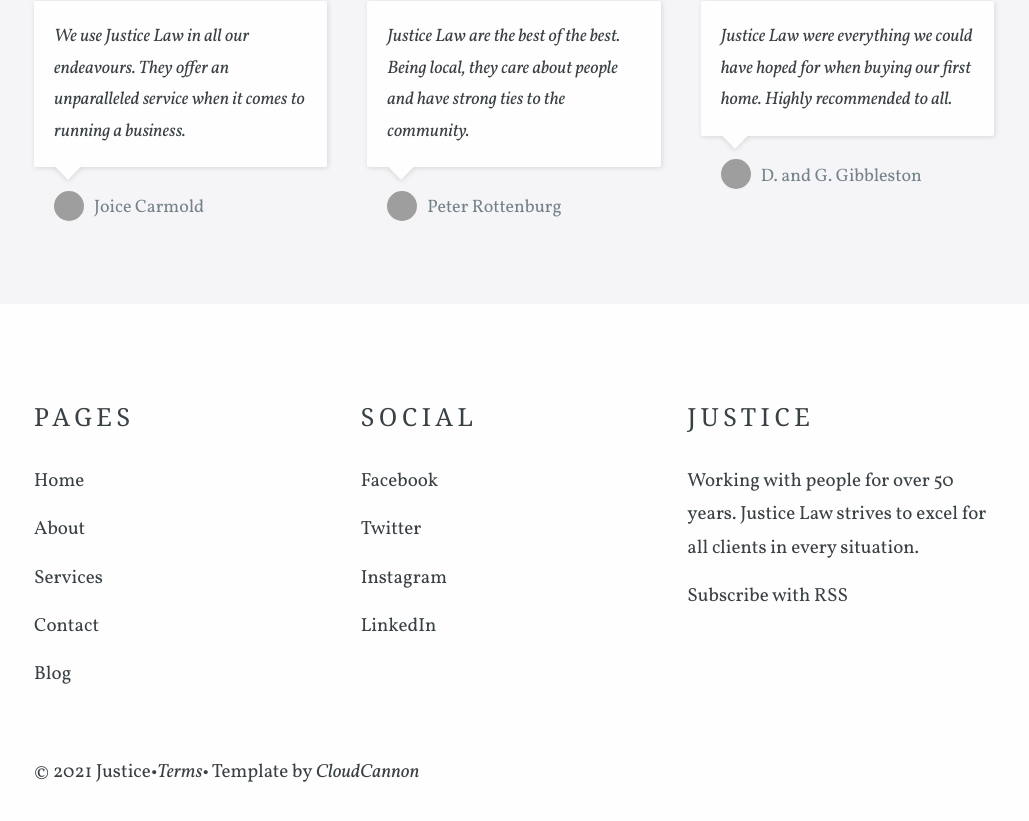
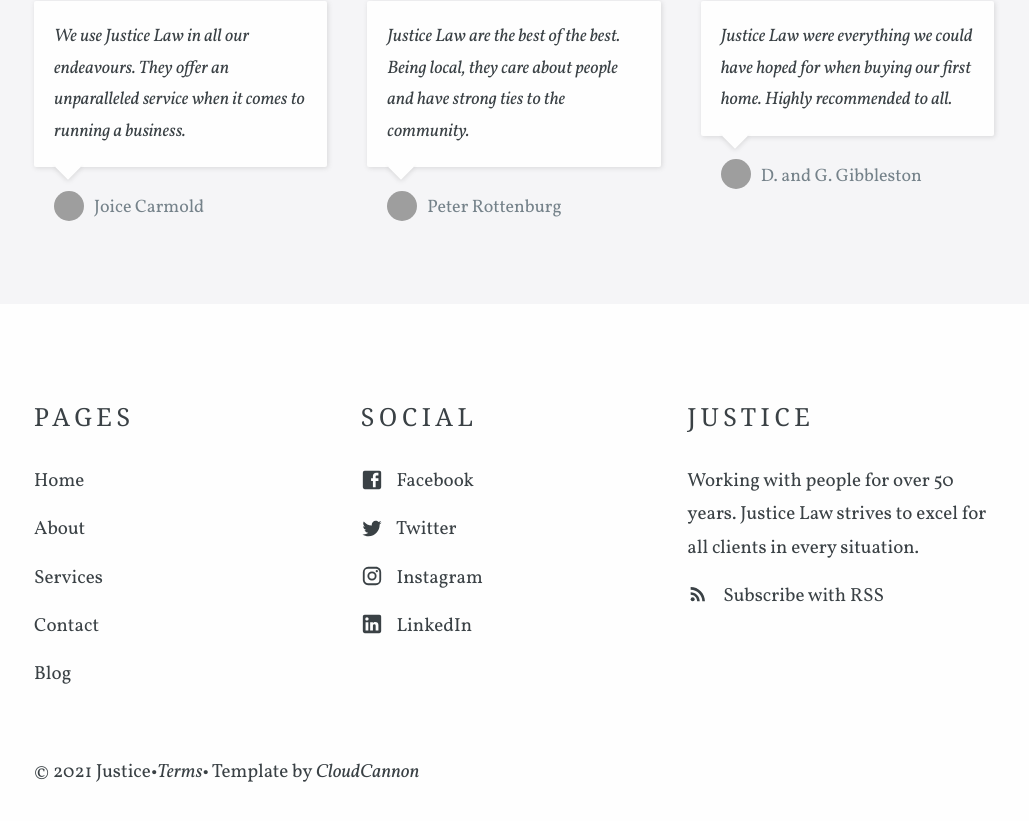
Before and after one commit to CloudCannon/justice-nextjs-template, a Next.js app: page / in a window 1280 px wide. Shown: the part 962-1783 px from the top of the page, without its empty margins (126-1155 px from the left). Built offline with nearby package versions, Linux system fonts and the light colour scheme; grey boxes are pictures that could not be loaded; a web font is replaced by a local one.

Commit message:
Add icons

```diff
--- /dev/null
+++ b/components/icon.jsx
@@ -0,0 +1,22 @@
+const icons = {
+	Facebook: '<path d="M19,4V7H17A1,1 0 0,0 16,8V10H19V13H16V20H13V13H11V10H13V7.5C13,5.56 14.57,4 16.5,4M20,2H4A2,2 0 0,0 2,4V20A2,2 0 0,0 4,22H20A2,2 0 0,0 22,20V4C22,2.89 21.1,2 20,2Z" />',
+	Instagram: '<path d="M7.8,2H16.2C19.4,2 22,4.6 22,7.8V16.2A5.8,5.8 0 0,1 16.2,22H7.8C4.6,22 2,19.4 2,16.2V7.8A5.8,5.8 0 0,1 7.8,2M7.6,4A3.6,3.6 0 0,0 4,7.6V16.4C4,18.39 5.61,20 7.6,20H16.4A3.6,3.6 0 0,0 20,16.4V7.6C20,5.61 18.39,4 16.4,4H7.6M17.25,5.5A1.25,1.25 0 0,1 18.5,6.75A1.25,1.25 0 0,1 17.25,8A1.25,1.25 0 0,1 16,6.75A1.25,1.25 0 0,1 17.25,5.5M12,7A5,5 0 0,1 17,12A5,5 0 0,1 12,17A5,5 0 0,1 7,12A5,5 0 0,1 12,7M12,9A3,3 0 0,0 9,12A3,3 0 0,0 12,15A3,3 0 0,0 15,12A3,3 0 0,0 12,9Z" />',
+	LinkedIn: '<path d="M19,19H16V13.7A1.5,1.5 0 0,0 14.5,12.2A1.5,1.5 0 0,0 13,13.7V19H10V10H13V11.2C13.5,10.36 14.59,9.8 15.5,9.8A3.5,3.5 0 0,1 19,13.3M6.5,8.31C5.5,8.31 4.69,7.5 4.69,6.5A1.81,1.81 0 0,1 6.5,4.69C7.5,4.69 8.31,5.5 8.31,6.5A1.81,1.81 0 0,1 6.5,8.31M8,19H5V10H8M20,2H4C2.89,2 2,2.89 2,4V20A2,2 0 0,0 4,22H20A2,2 0 0,0 22,20V4C22,2.89 21.1,2 20,2Z" />',
+	Pinterest: '<path d="M13,16.2C12.2,16.2 11.43,15.86 10.88,15.28L9.93,18.5L9.86,18.69L9.83,18.67C9.64,19 9.29,19.2 8.9,19.2C8.29,19.2 7.8,18.71 7.8,18.1C7.8,18.05 7.81,18 7.81,17.95H7.8L7.85,17.77L9.7,12.21C9.7,12.21 9.5,11.59 9.5,10.73C9.5,9 10.42,8.5 11.16,8.5C11.91,8.5 12.58,8.76 12.58,9.81C12.58,11.15 11.69,11.84 11.69,12.81C11.69,13.55 12.29,14.16 13.03,14.16C15.37,14.16 16.2,12.4 16.2,10.75C16.2,8.57 14.32,6.8 12,6.8C9.68,6.8 7.8,8.57 7.8,10.75C7.8,11.42 8,12.09 8.34,12.68C8.43,12.84 8.5,13 8.5,13.2A1,1 0 0,1 7.5,14.2C7.13,14.2 6.79,14 6.62,13.7C6.08,12.81 5.8,11.79 5.8,10.75C5.8,7.47 8.58,4.8 12,4.8C15.42,4.8 18.2,7.47 18.2,10.75C18.2,13.37 16.57,16.2 13,16.2M20,2H4C2.89,2 2,2.89 2,4V20A2,2 0 0,0 4,22H20A2,2 0 0,0 22,20V4C22,2.89 21.1,2 20,2Z" />',
+	Tumblr: '<path d="M16,11H13V14.9C13,15.63 13.14,16 14.1,16H16V19C16,19 14.97,19.1 13.9,19.1C11.25,19.1 10,17.5 10,15.7V11H8V8.2C10.41,8 10.62,6.16 10.8,5H13V8H16M20,2H4C2.89,2 2,2.89 2,4V20A2,2 0 0,0 4,22H20A2,2 0 0,0 22,20V4C22,2.89 21.1,2 20,2Z" />',
+	Twitter: '<path d="M22.46,6C21.69,6.35 20.86,6.58 20,6.69C20.88,6.16 21.56,5.32 21.88,4.31C21.05,4.81 20.13,5.16 19.16,5.36C18.37,4.5 17.26,4 16,4C13.65,4 11.73,5.92 11.73,8.29C11.73,8.63 11.77,8.96 11.84,9.27C8.28,9.09 5.11,7.38 3,4.79C2.63,5.42 2.42,6.16 2.42,6.94C2.42,8.43 3.17,9.75 4.33,10.5C3.62,10.5 2.96,10.3 2.38,10C2.38,10 2.38,10 2.38,10.03C2.38,12.11 3.86,13.85 5.82,14.24C5.46,14.34 5.08,14.39 4.69,14.39C4.42,14.39 4.15,14.36 3.89,14.31C4.43,16 6,17.26 7.89,17.29C6.43,18.45 4.58,19.13 2.56,19.13C2.22,19.13 1.88,19.11 1.54,19.07C3.44,20.29 5.7,21 8.12,21C16,21 20.33,14.46 20.33,8.79C20.33,8.6 20.33,8.42 20.32,8.23C21.16,7.63 21.88,6.87 22.46,6Z" />',
+	YouTube: '<path d="M10,16.5V7.5L16,12M20,4.4C19.4,4.2 15.7,4 12,4C8.3,4 4.6,4.19 4,4.38C2.44,4.9 2,8.4 2,12C2,15.59 2.44,19.1 4,19.61C4.6,19.81 8.3,20 12,20C15.7,20 19.4,19.81 20,19.61C21.56,19.1 22,15.59 22,12C22,8.4 21.56,4.91 20,4.4Z" />',
+	RSS: '<path d="M0 0h24v24H0z" fill="none"/><circle cx="6.18" cy="17.82" r="2.18"/><path d="M4 4.44v2.83c7.03 0 12.73 5.7 12.73 12.73h2.83c0-8.59-6.97-15.56-15.56-15.56zm0 5.66v2.83c3.9 0 7.07 3.17 7.07 7.07h2.83c0-5.47-4.43-9.9-9.9-9.9z"/>'
+};
+
+export default function Icon({ icon }) {
+	return (
+		<svg
+			fill="#000000"
+			height="24"
+			viewBox="0 0 24 24"
+			width="24"
+			xmlns="https://www.w3.org/2000/svg"
+			dangerouslySetInnerHTML={{ __html: icons[icon] }}></svg>
+	);
+}
--- a/components/layouts/default.jsx
+++ b/components/layouts/default.jsx
@@ -2,6 +2,7 @@ import Head from 'next/head';
 import Link from 'next/link';
 import { NextSeo } from 'next-seo';
 import data from '../../lib/data';
+import Icon from '../../components/icon';
 
 export default function DefaultLayout({ children, page }) {
 	const title = page.title ? `${page.title} | ${data.seo.title}` : data.seo.title;
@@ -80,15 +81,10 @@ export default function DefaultLayout({ children, page }) {
 
 								{column.links.map((link) => (
 									<li key={link.name}>
-										<Link
-											target={link.new_window ? '_blank' : '_self'}
-											href={link.link}
-											className={link.social_icon ? `${link.social_icon}-icon` : ''}>
-											{/*{% if link.social_icon %}
-												{% socialIcon link.social_icon | safe %}
-											{% endif %}*/}
-
-											{link.name}
+										<Link href={link.link}>
+											<a target={link.new_window ? '_blank' : '_self'}>
+												{link.social_icon && <Icon icon={link.social_icon} />} {link.name}
+											</a>
 										</Link>
 									</li>
 								))}
@@ -101,8 +97,7 @@ export default function DefaultLayout({ children, page }) {
 							</li>
 							<li>{data.company.description}</li>
 							<li>
-								{/*<Link href="/feed.xml">{% socialIcon 'RSS' | safe %} Subscribe with RSS</Link>*/}
-								<Link href="/feed.xml">Subscribe with RSS</Link>
+								<Link href="/feed.xml"><a><Icon icon="RSS" /> Subscribe with RSS</a></Link>
 							</li>
 						</ul>
 					</div>
```
